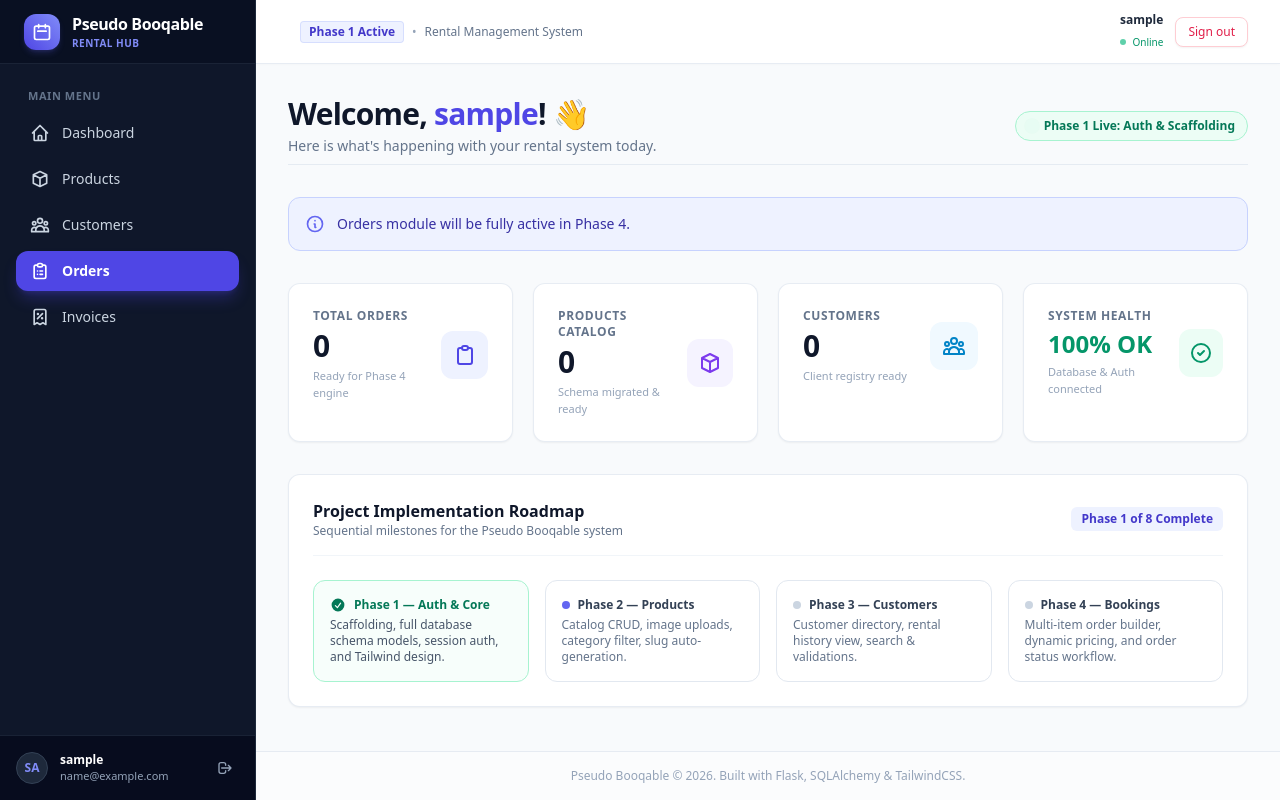
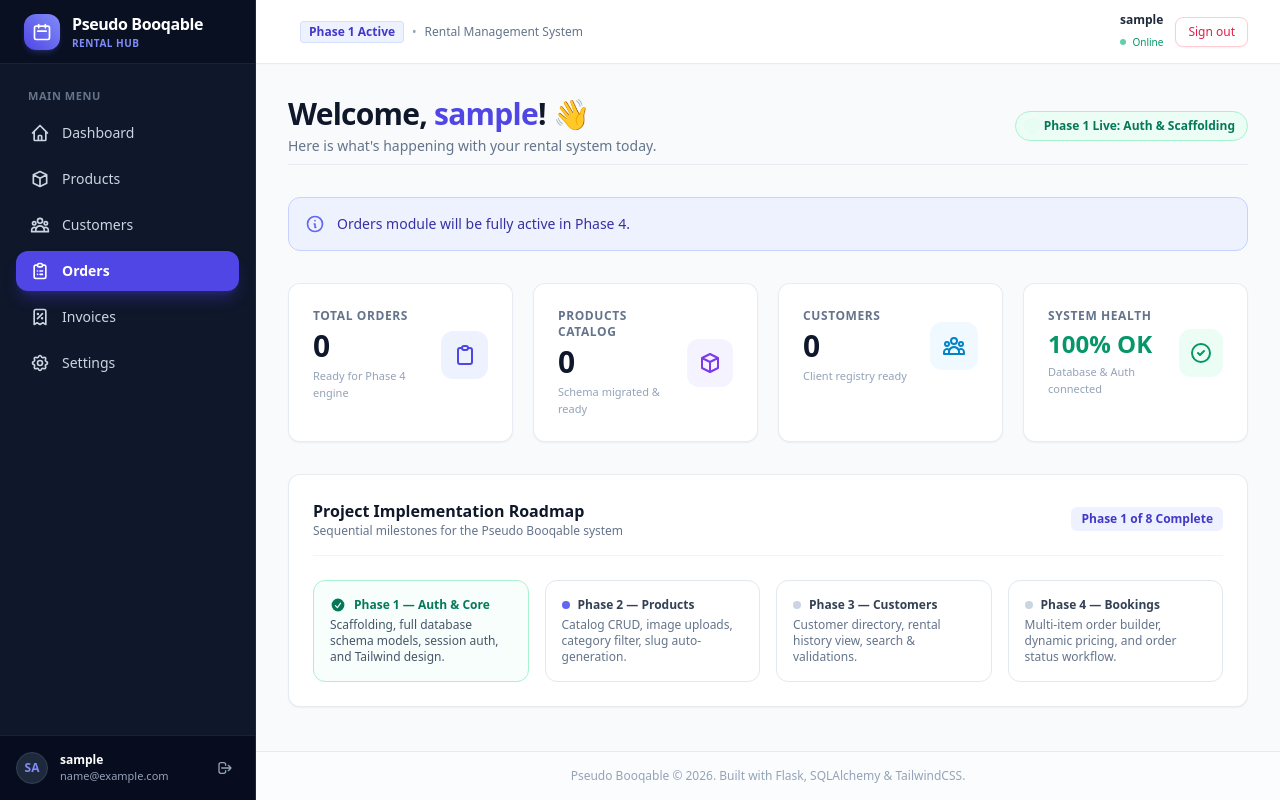
Before and after one commit to hads-png/pseudo-rental-bookings, a Flask app: page /orders/ in a window 1280 px wide. Run offline with Flask 3, Linux system fonts and the light colour scheme; the visitor is signed in with stand-in values (Sample User, id 1); style sheets or scripts are compiled from the project's sources.

Commit message:
fix(phase-1): add settings navigation link to sidebar and separate blueprint route handlers

```diff
--- a/app/__init__.py
+++ b/app/__init__.py
@@ -31,6 +31,7 @@ def create_app(config_class=Config):
     from app.blueprints.customers import customers_bp
     from app.blueprints.orders import orders_bp
     from app.blueprints.invoices import invoices_bp
+    from app.blueprints.settings import settings_bp
 
     app.register_blueprint(auth_bp)
     app.register_blueprint(dashboard_bp)
@@ -38,6 +39,7 @@ def create_app(config_class=Config):
     app.register_blueprint(customers_bp)
     app.register_blueprint(orders_bp)
     app.register_blueprint(invoices_bp)
+    app.register_blueprint(settings_bp)
 
     # Error handlers
     @app.errorhandler(404)
--- a/app/blueprints/orders/__init__.py
+++ b/app/blueprints/orders/__init__.py
@@ -1,10 +1,5 @@
-from flask import Blueprint, render_template
-from flask_login import login_required
+from flask import Blueprint
 
 orders_bp = Blueprint('orders', __name__, url_prefix='/orders')
 
-
-@orders_bp.route('/')
-@login_required
-def index():
-    return render_template('dashboard/index.html', info_message="Orders module will be fully active in Phase 4.")
+from app.blueprints.orders import routes  # noqa: E402, F401
--- /dev/null
+++ b/app/blueprints/orders/routes.py
@@ -0,0 +1,9 @@
+from flask import render_template
+from flask_login import login_required
+from app.blueprints.orders import orders_bp
+
+
+@orders_bp.route('/')
+@login_required
+def index():
+    return render_template('dashboard/index.html', info_message="Orders module will be fully active in Phase 4.")
--- /dev/null
+++ b/app/blueprints/settings/__init__.py
@@ -0,0 +1,5 @@
+from flask import Blueprint
+
+settings_bp = Blueprint('settings', __name__, url_prefix='/settings')
+
+from app.blueprints.settings import routes  # noqa: E402, F401
--- a/app/templates/components/_sidebar.html
+++ b/app/templates/components/_sidebar.html
@@ -62,6 +62,16 @@
       </svg>
       <span>Invoices</span>
     </a>
+
+    <!-- Settings -->
+    <a href="{{ url_for('settings.index') }}"
+       class="flex items-center space-x-3 px-3.5 py-2.5 rounded-xl text-sm font-medium transition-all {% if request.endpoint and request.endpoint.startswith('settings.') %}bg-indigo-600 text-white shadow-lg shadow-indigo-600/30 font-semibold{% else %}text-slate-300 hover:bg-slate-800 hover:text-white{% endif %}">
+      <svg class="w-5 h-5 shrink-0" fill="none" stroke="currentColor" viewBox="0 0 24 24">
+        <path stroke-linecap="round" stroke-linejoin="round" stroke-width="2" d="M10.325 4.317c.426-1.756 2.924-1.756 3.35 0a1.724 1.724 0 002.573 1.066c1.543-.94 3.31.826 2.37 2.37a1.724 1.724 0 001.065 2.572c1.756.426 1.756 2.924 0 3.35a1.724 1.724 0 00-1.066 2.573c.94 1.543-.826 3.31-2.37 2.37a1.724 1.724 0 00-2.572 1.065c-.426 1.756-2.924 1.756-3.35 0a1.724 1.724 0 00-2.573-1.066c-1.543.94-3.31-.826-2.37-2.37a1.724 1.724 0 00-1.065-2.572c-1.756-.426-1.756-2.924 0-3.35a1.724 1.724 0 001.066-2.573c-.94-1.543.826-3.31 2.37-2.37.996.608 2.296.07 2.572-1.065z"></path>
+        <path stroke-linecap="round" stroke-linejoin="round" stroke-width="2" d="M15 12a3 3 0 11-6 0 3 3 0 016 0z"></path>
+      </svg>
+      <span>Settings</span>
+    </a>
   </div>
 
   <!-- User & System Info Footer -->
```
Also changed, not shown: app/blueprints/customers/__init__.py (+2 -7 lines), app/blueprints/customers/routes.py (added, +9 -0 lines), app/blueprints/invoices/__init__.py (+2 -7 lines), app/blueprints/invoices/routes.py (added, +9 -0 lines), app/blueprints/products/__init__.py (+2 -7 lines), app/blueprints/products/routes.py (added, +9 -0 lines), app/blueprints/settings/routes.py (added, +9 -0 lines), tests/test_auth.py (+23 -0 lines).
